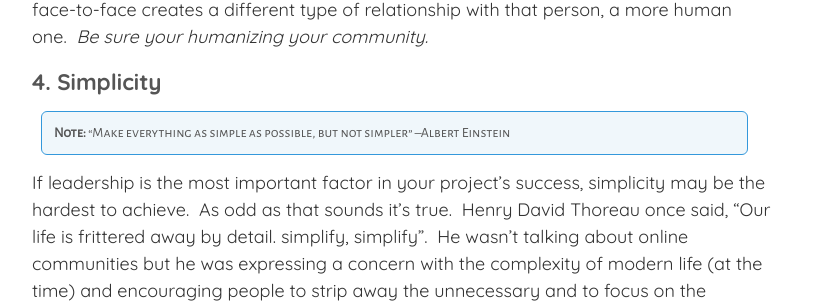
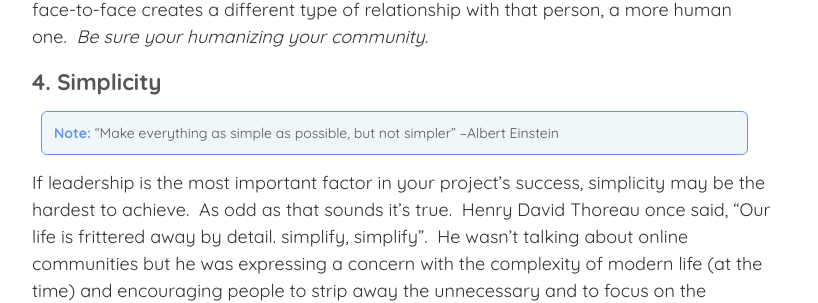
Before and after one commit to brentmcconnell/brentmcconnell.github.io, a Jekyll site: the page built from _posts/2009-10-04-community-building-success-factors.md, in a window 1280 px wide. Shown: the part 2097-2400 px from the top of the page, without its empty margins (239-1057 px from the left). Built offline with Jekyll 4.4.1, drawn with Linux system fonts in a browser that asks for light colours; nearby versions of some CDN libraries; comment, search, counter and statistics services are not loaded.

Commit message:
font style change

```diff
--- a/_sass/_blockquotes.scss
+++ b/_sass/_blockquotes.scss
@@ -3,19 +3,24 @@ blockquote {
   -moz-border-radius: 6px;
   -webkit-border-radius: 6px;
   background-color: #f0f7fb;
-  border: solid 1px #3498db;
+  border: solid 1px $dark-blue;
   border-radius: 6px;
   line-height: 18px;
   overflow: hidden;
   padding: 12px;
-  font-family: $link-font-family !important;
+  font-family: $font-family !important;
+}
+
+blockquote p {
+  font-family: $font-family !important;
 }
 
 blockquote::before
 {
   content: 'Note: ';
   font-weight: bold;
-  padding-bottom: 15px;
+  font-size: 1em;
+  color: $dark-blue;
 }
 
 blockquote footer {
```
